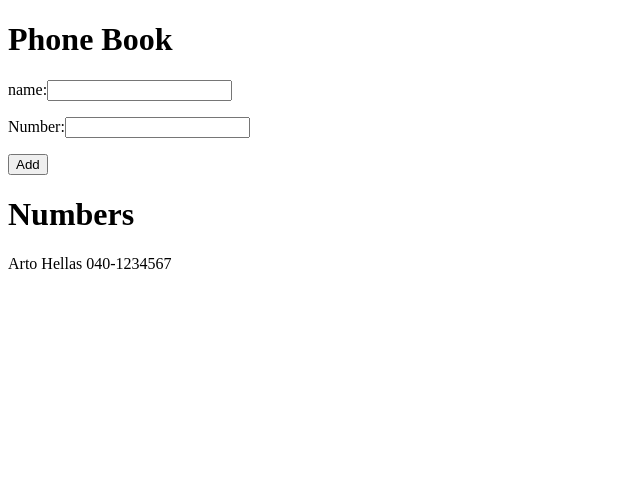
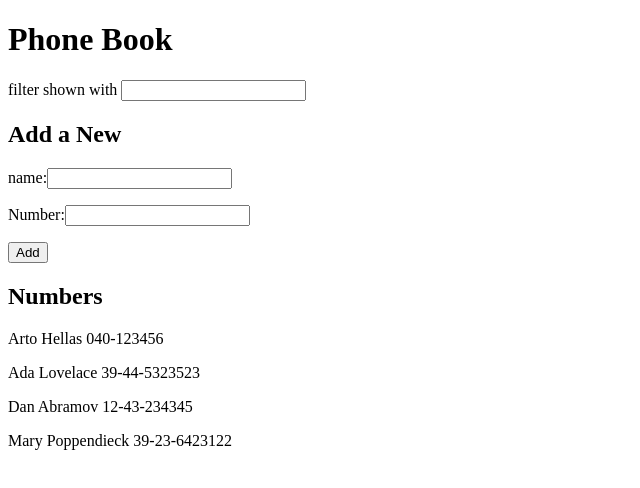
Before and after one commit to StewardRighteous/phonebook, a React (Vite) app: page / in a window 1280 px wide. Shown: the top 488 px of the page, without its empty margins (0-640 px from the left). Built offline with nearby package versions, Linux system fonts and the light colour scheme.

Commit message:
ex 2.9 add search to search numbers

```diff
--- a/src/App.jsx
+++ b/src/App.jsx
@@ -2,10 +2,14 @@
 
 const App = () => {
   const [phoneBook, setPhoneBook] = useState([
-    { name: "Arto Hellas", number: "040-1234567" },
+    { name: "Arto Hellas", number: "040-123456", id: 1 },
+    { name: "Ada Lovelace", number: "39-44-5323523", id: 2 },
+    { name: "Dan Abramov", number: "12-43-234345", id: 3 },
+    { name: "Mary Poppendieck", number: "39-23-6423122", id: 4 },
   ]);
   const [newName, setNewName] = useState("");
   const [newNumber, setNewNumber] = useState("");
+  const [search, setSearch] = useState("");
 
   const addNewName = (e) => {
     e.preventDefault();
@@ -17,9 +21,25 @@
     setNewNumber("");
   };
 
+  const namesToShow =
+    search.trim() === ""
+      ? phoneBook
+      : phoneBook.filter((detail) =>
+          detail.name.toLowerCase().includes(search.toLowerCase()),
+        );
+
   return (
     <div>
       <h1>Phone Book</h1>
+      <p>
+        filter shown with{" "}
+        <input
+          type="text"
+          value={search}
+          onChange={(e) => setSearch(e.target.value)}
+        />
+      </p>
+      <h2>Add a New</h2>
       <form onSubmit={addNewName}>
         <p>
           name:
@@ -39,8 +59,8 @@
         </p>
         <button>Add</button>
       </form>
-      <h1>Numbers</h1>
-      {phoneBook.map((detail) => (
+      <h2>Numbers</h2>
+      {namesToShow.map((detail) => (
         <p key={detail.name}>
           {detail.name} {detail.number}
         </p>
```
